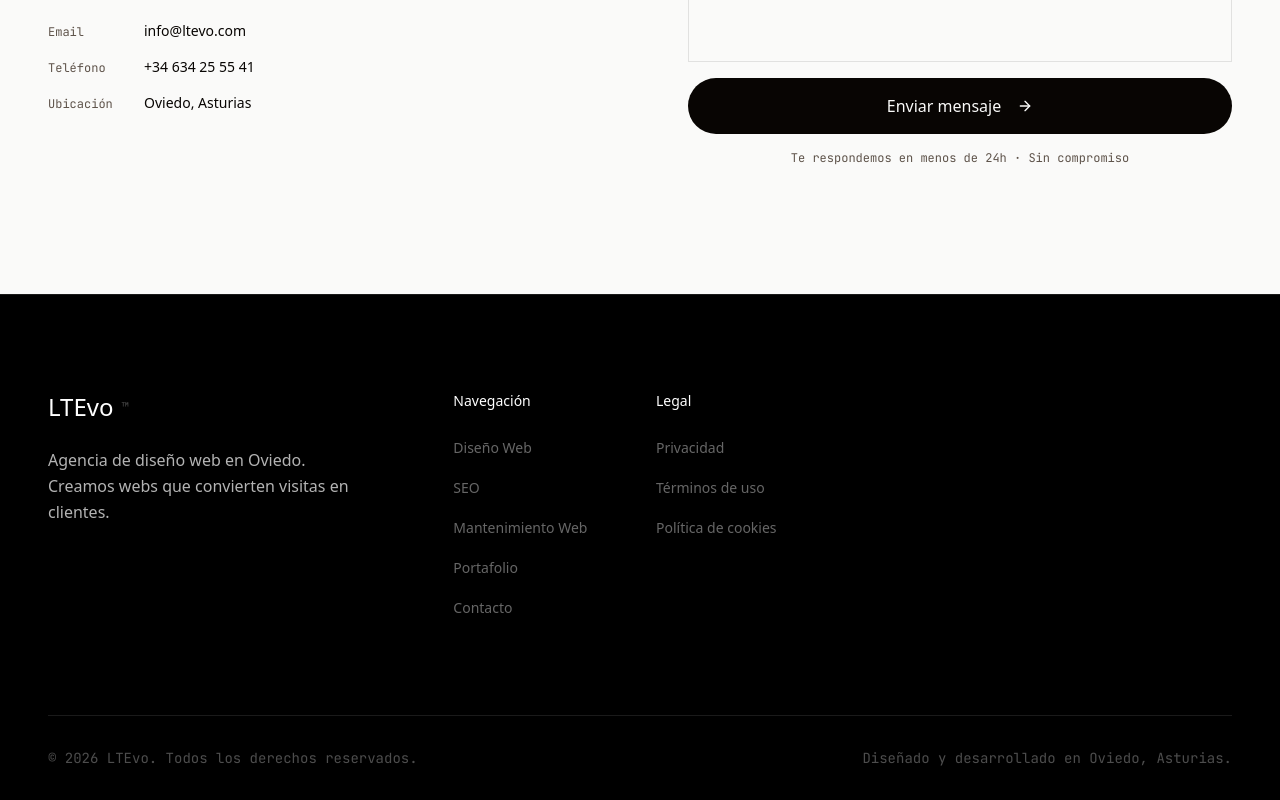
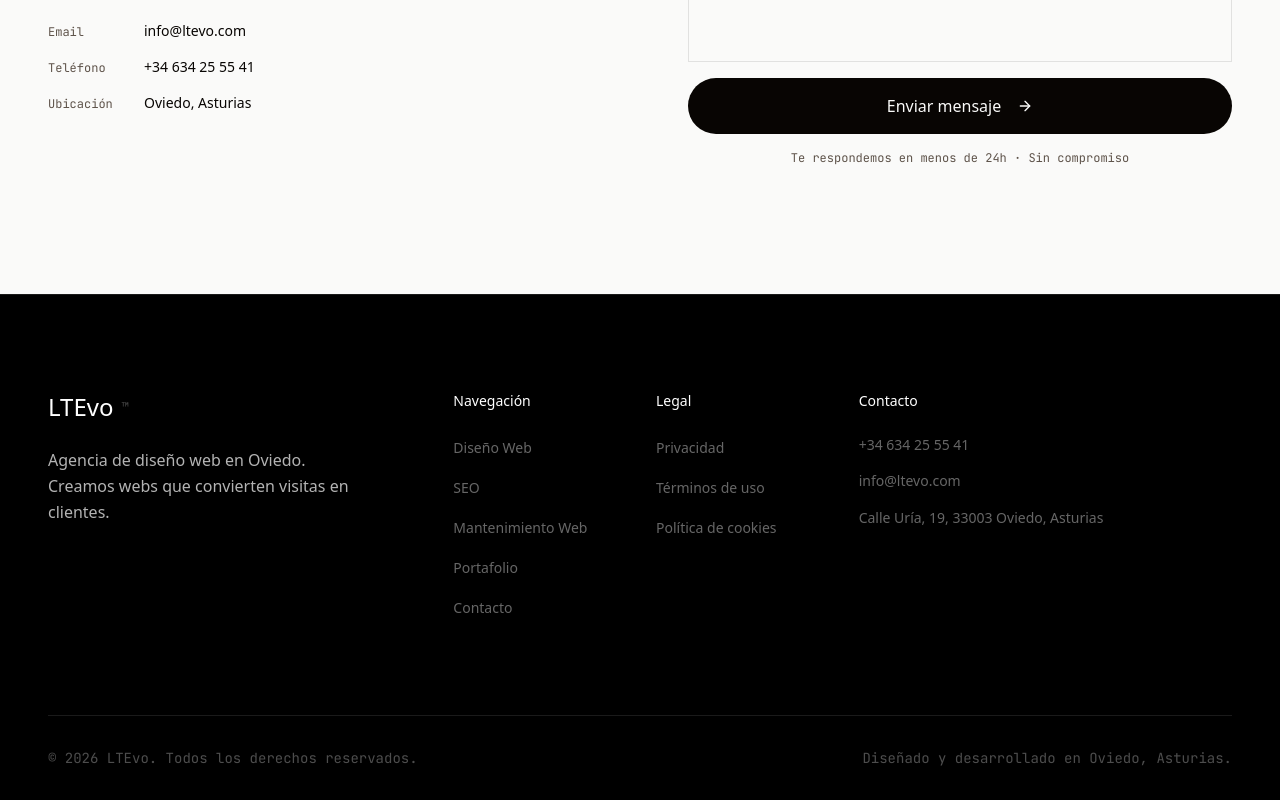
Before and after one commit to victooorltt/ltevo-web, a Next.js app: page / in a window 1280 px wide. Shown: the part 7637-8437 px from the top of the page. Built offline with nearby package versions, Linux system fonts and the light colour scheme.

Commit message:
footer improvement

```diff
--- a/components/landing/footer-section.tsx
+++ b/components/landing/footer-section.tsx
@@ -67,6 +67,32 @@
                 </ul>
               </div>
             ))}
+
+            {/* Contact Column */}
+            <div className="col-span-2">
+              <h3 className="text-sm font-medium text-white mb-6">Contacto</h3>
+              <ul className="space-y-4">
+                <li>
+                  <a
+                    href="tel:+34634255541"
+                    className="text-sm text-white/40 hover:text-white transition-colors block"
+                  >
+                    +34 634 25 55 41
+                  </a>
+                </li>
+                <li>
+                  <a
+                    href="mailto:info@ltevo.com"
+                    className="text-sm text-white/40 hover:text-white transition-colors block"
+                  >
+                    info@ltevo.com
+                  </a>
+                </li>
+                <li className="text-sm text-white/40 leading-relaxed">
+                  Calle Uría, 19, 33003 Oviedo, Asturias
+                </li>
+              </ul>
+            </div>
           </div>
         </div>
 
--- a/components/servicios/contacto-content.tsx
+++ b/components/servicios/contacto-content.tsx
@@ -364,7 +364,7 @@
                     <p className="text-sm font-mono text-muted-foreground">Calle Uría</p>
                   </div>
                   <p className="text-base text-muted-foreground leading-relaxed pt-2">
-                    Trabajamos con clientes en toda España y el mundo.
+                    Estamos localizados en Asturias, en pleno centro de Oviedo, pero diseñamos y desarrollamos soluciones web para empresas en toda España y el mundo. Creemos en una comunicación transparente y cercana, superando cualquier frontera para llevar tu presencia digital al siguiente nivel.
                   </p>
                 </div>
               </div>
--- a/next.config.mjs
+++ b/next.config.mjs
@@ -15,7 +15,7 @@
           { key: 'X-Frame-Options', value: 'SAMEORIGIN' },
           { key: 'X-Content-Type-Options', value: 'nosniff' },
           { key: 'Referrer-Policy', value: 'origin-when-cross-origin' },
-          { key: 'Content-Security-Policy', value: "default-src 'self'; script-src 'self' 'unsafe-eval' 'unsafe-inline' https://www.googletagmanager.com; style-src 'self' 'unsafe-inline'; img-src 'self' blob: data: https://www.googletagmanager.com; frame-src 'self' https://www.googletagmanager.com; connect-src 'self';" }
+          { key: 'Content-Security-Policy', value: "default-src 'self'; script-src 'self' 'unsafe-eval' 'unsafe-inline' https://www.googletagmanager.com; style-src 'self' 'unsafe-inline'; img-src 'self' blob: data: https://www.googletagmanager.com; frame-src 'self' https://www.googletagmanager.com https://maps.google.com https://www.google.com; connect-src 'self';" }
         ],
       },
     ];
```
